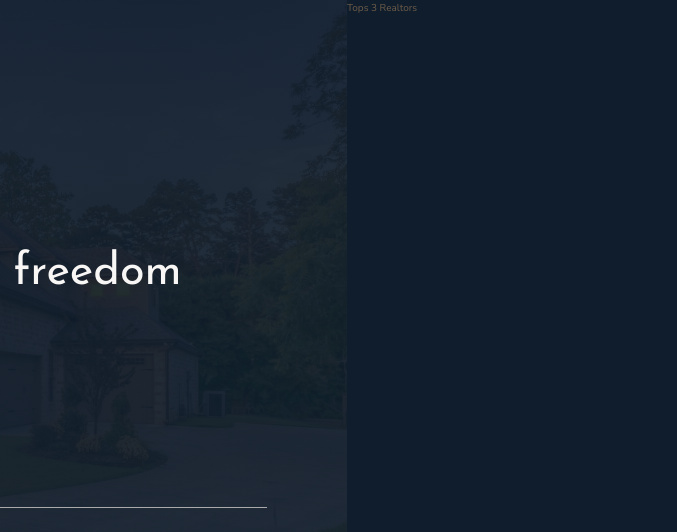
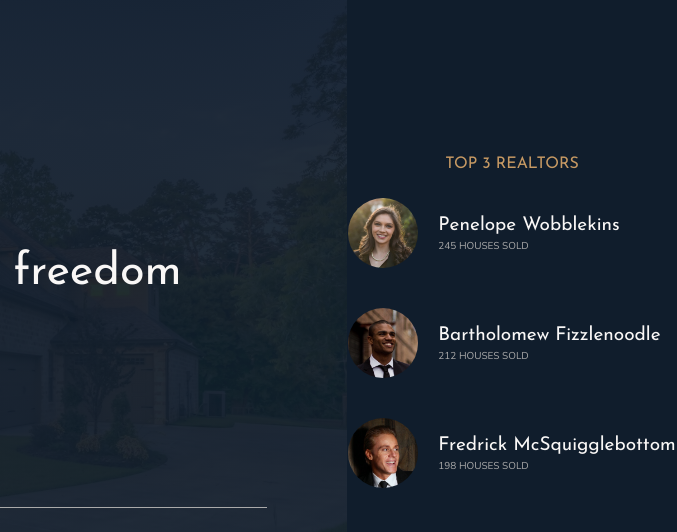
Before and after one commit to eslutz/Udemy-Advanced-CSS-and-Sass--Nexter-Project, a website: page index.html in a window 1280 px wide. Shown: the top 532 px of the page, 603-1280 px from the left. Drawn offline with nearby package versions, Linux system fonts and the light colour scheme.

Commit message:
added top realtor section

```diff
--- a/index.html
+++ b/index.html
@@ -39,7 +39,36 @@
         </header>
 
         <div class="realtors">
-            Tops 3 Realtors
+            <h3 class="heading-3">Top 3 Realtors</h3>
+            <div class="realtors__list">
+                <img src="img/realtor-2.jpeg" alt="Realtor 2" class="realtors__img">
+                <div class="realtors__details">
+                    <h4 class="heading-4 heading-4--light">
+                        Penelope Wobblekins
+                    </h4>
+                    <p class="realtors__sold">
+                        245 houses sold
+                    </p>
+                </div>
+                <img src="img/realtor-3.jpeg" alt="Realtor 3" class="realtors__img">
+                <div class="realtors__details">
+                    <h4 class="heading-4 heading-4--light">
+                        Bartholomew Fizzlenoodle
+                    </h4>
+                    <p class="realtors__sold">
+                        212 houses sold
+                    </p>
+                </div>
+                <img src="img/realtor-1.jpeg" alt="Realtor 1" class="realtors__img">
+                <div class="realtors__details">
+                    <h4 class="heading-4 heading-4--light">
+                        Fredrick McSquigglebottom
+                    </h4>
+                    <p class="realtors__sold">
+                        198 houses sold
+                    </p>
+                </div>
+            </div>
         </div>
 
         <section class="features">
--- a/sass/_realtors.scss
+++ b/sass/_realtors.scss
@@ -1,4 +1,32 @@
 .realtors {
     background-color: $color-secondary;
     grid-column: col-start 7 / full-end;
+    padding: 3rem;
+
+    display: grid;
+    align-content: center;
+    justify-content: center;
+    justify-items: center;
+    grid-row-gap: 2rem;
+
+
+    &__list {
+        display: grid;
+        grid-template-columns: min-content max-content;
+        grid-column-gap: 2rem;
+        grid-row-gap: 5vh;
+        align-items: center;
+    }
+
+    &__img {
+        width: 7rem;
+        border-radius: 50%;
+        display: block;
+    }
+
+    &__sold {
+        text-transform: uppercase;
+        color: $color-grey-light-2;
+        margin-top: -3px;
+    }
 }
```
Also changed, not shown: css/style.css, 1 other file.
